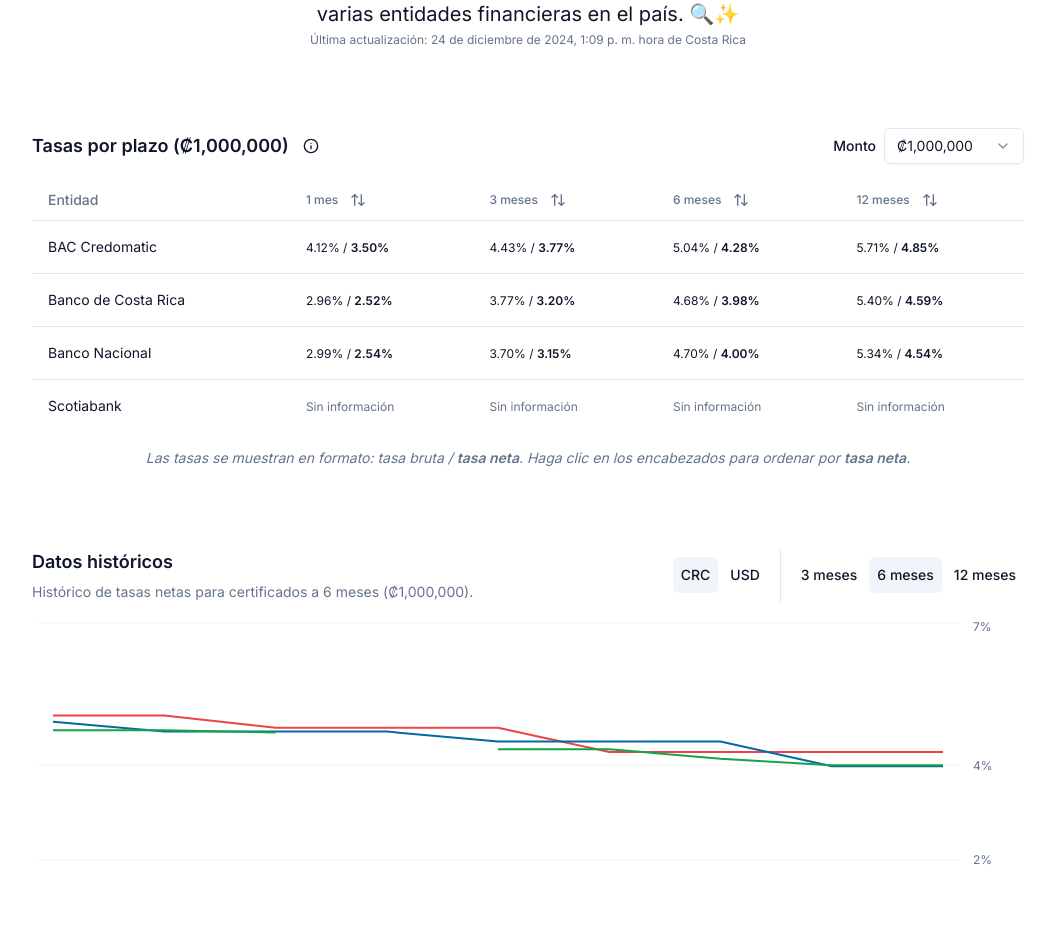
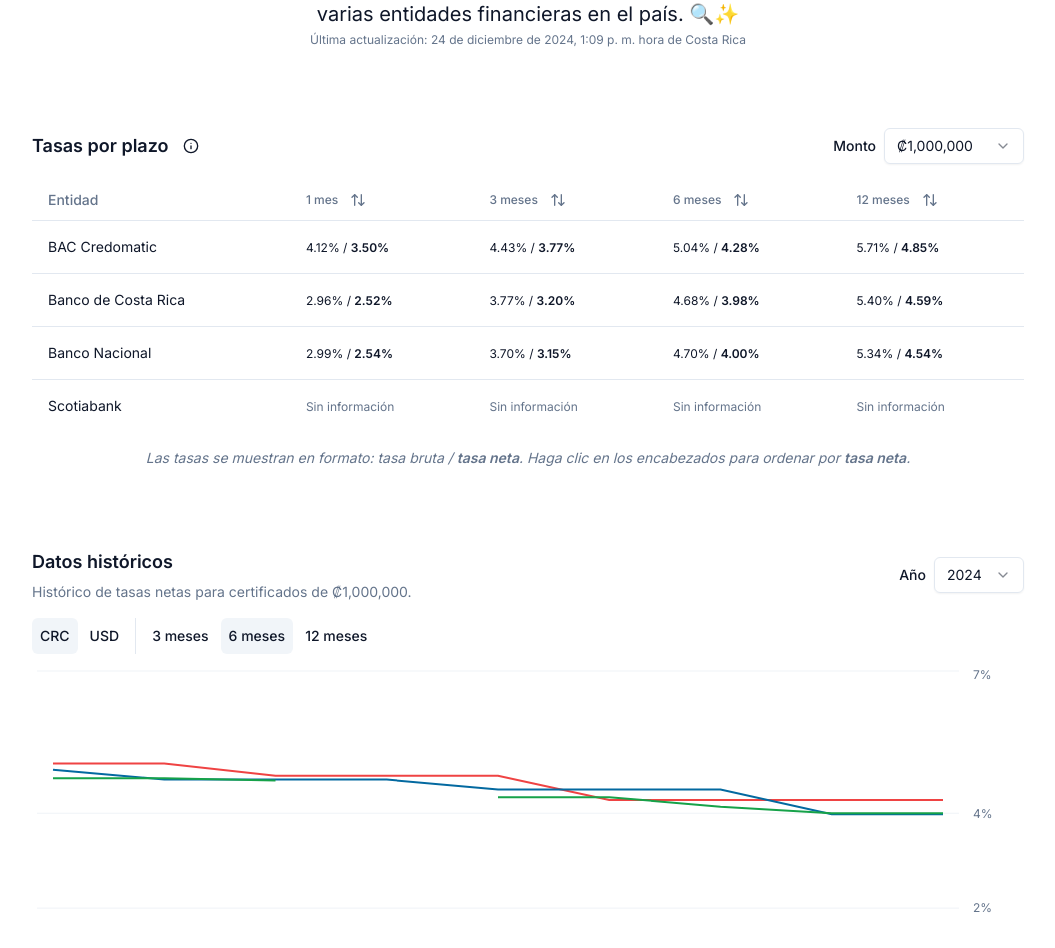
Before and after one commit to gggonzalo/tasas-cdp-cr, a Next.js app: page / in a window 1280 px wide. Shown: the part 120-1068 px from the top of the page, without its empty margins (112-1167 px from the left). Built offline with nearby package versions, Linux system fonts and the light colour scheme.

Commit message:
Change chart to use dates instead of months only Rearrange toggle groups layout Add year dropdown Fix hydration error with theme switcher

```diff
--- a/app/page.tsx
+++ b/app/page.tsx
@@ -1,13 +1,13 @@
 import { HistoricalRatesChart } from "@/components/HistoricalRatesChart";
 import { MultipleTermsTable } from "@/components/MultipleTermsTable";
-import janEntitiesRates from "../datos/2024-01/2024-01-01T06.00.00.000Z.json";
-import febEntitiesRates from "../datos/2024-02/2024-02-01T06.00.00.000Z.json";
-import marEntitiesRates from "../datos/2024-03/2024-03-01T06.00.00.000Z.json";
-import aprEntitiesRates from "../datos/2024-04/2024-04-01T06.00.00.000Z.json";
-import mayEntitiesRates from "../datos/2024-05/2024-05-01T06.00.00.000Z.json";
-import junEntitiesRates from "../datos/2024-06/2024-06-01T06.00.00.000Z.json";
-import julEntitiesRates from "../datos/2024-07/2024-07-01T06.00.00.000Z.json";
-import novEntitiesRates from "../datos/2024-11/2024-11-01T06.00.00.000Z.json";
+import janEntitiesRates from "../datos/2024-01/2024-01-09T06.00.00.000Z.json";
+import febEntitiesRates from "../datos/2024-02/2024-02-13T06.00.00.000Z.json";
+import marEntitiesRates from "../datos/2024-03/2024-03-19T06.00.00.000Z.json";
+import aprEntitiesRates from "../datos/2024-04/2024-04-04T06.00.00.000Z.json";
+import mayEntitiesRates from "../datos/2024-05/2024-05-14T06.00.00.000Z.json";
+import junEntitiesRates from "../datos/2024-06/2024-06-14T06.00.00.000Z.json";
+import julEntitiesRates from "../datos/2024-07/2024-07-14T06.00.00.000Z.json";
+import novEntitiesRates from "../datos/2024-11/2024-11-02T06.00.00.000Z.json";
 import decEntitiesRates from "../datos/2024-12/2024-12-24T19.09.36.216Z.json";
 
 const lastUpdateDate = "2024-12-24T19:09:36.216Z";
@@ -25,15 +25,15 @@
 );
 
 const monthlyRatesMap = {
-  "2024-01-01T06:00Z": janEntitiesRates,
-  "2024-02-01T06:00Z": febEntitiesRates,
-  "2024-03-01T06:00Z": marEntitiesRates,
-  "2024-04-01T06:00Z": aprEntitiesRates,
-  "2024-05-01T06:00Z": mayEntitiesRates,
-  "2024-06-01T06:00Z": junEntitiesRates,
-  "2024-07-01T06:00Z": julEntitiesRates,
-  "2024-11-01T06:00Z": novEntitiesRates,
-  "2024-12-01T06:00Z": decEntitiesRates,
+  "2024-01-09T06:00Z": janEntitiesRates,
+  "2024-02-13T06:00Z": febEntitiesRates,
+  "2024-03-19T06:00Z": marEntitiesRates,
+  "2024-04-04T06:00Z": aprEntitiesRates,
+  "2024-05-14T06:00Z": mayEntitiesRates,
+  "2024-06-14T06:00Z": junEntitiesRates,
+  "2024-07-14T06:00Z": julEntitiesRates,
+  "2024-11-02T06:00Z": novEntitiesRates,
+  "2024-12-24T19:09:36.216Z": decEntitiesRates,
 };
 
 export default function Home() {
--- a/components/HistoricalRatesChart.tsx
+++ b/components/HistoricalRatesChart.tsx
@@ -11,8 +11,16 @@
   ChartTooltipContent,
 } from "@/components/ui/chart";
 import { useMemo, useState } from "react";
-import { ToggleGroup, ToggleGroupItem } from "./ui/toggle-group";
-import { Separator } from "./ui/separator";
+import { Label } from "@/components/ui/label";
+import {
+  Select,
+  SelectTrigger,
+  SelectValue,
+  SelectContent,
+  SelectItem,
+} from "@/components/ui/select";
+import { ToggleGroup, ToggleGroupItem } from "@/components/ui/toggle-group";
+import { Separator } from "@/components/ui/separator";
 
 type TermOption = {
   value: number;
@@ -144,6 +152,8 @@
 export function HistoricalRatesChart({
   monthlyRatesMap,
 }: HistoricalRatesChartProps) {
+  // TODO: Implement functionality when we have 2 months of data for 2025
+  const [selectedYear, setSelectedYear] = useState<string>("2024");
   const [selectedCurrency, setSelectedCurrency] = useState<string>("CRC");
   // TODO: Replace with termOptions[0] when more of our data is available
   const [selectedTerm, setSelectedTerm] = useState<TermOption>(termOptions[1]);
@@ -165,26 +175,9 @@
     ).sort();
 
     const term = selectedTerm.value;
-    const monthNames = [
-      "Enero",
-      "Febrero",
-      "Marzo",
-      "Abril",
-      "Mayo",
-      "Junio",
-      "Julio",
-      "Agosto",
-      "Septiembre",
-      "Octubre",
-      "Noviembre",
-      "Diciembre",
-    ];
 
-    return allDates.map((date) => {
-      const monthIndex = new Date(date).getMonth();
-
-      return {
-        month: monthNames[monthIndex],
+    return allDates.map((date) => ({
+      date,
       BAC: currencyRates.find((r) => r.entity === "BAC Credomatic")
         ?.netRatesByDate[date]?.[term],
       BCR: currencyRates.find((r) => r.entity === "Banco de Costa Rica")
@@ -193,8 +186,7 @@
         ?.netRatesByDate[date]?.[term],
       SCOTIA: currencyRates.find((r) => r.entity === "Scotiabank")
         ?.netRatesByDate[date]?.[term],
-      };
-    });
+    }));
   }, [historicalRates, selectedTerm.value, selectedCurrency]);
 
   const yAxisDomain = useMemo(() => {
@@ -224,11 +216,23 @@
         <div className="flex flex-col gap-1.5">
           <h2 className="text-lg font-semibold">Datos históricos</h2>
           <p className="text-sm text-muted-foreground">
-            Histórico de tasas netas para certificados a {selectedTerm.label} (
-            {selectedCurrency === "CRC" ? "₡1,000,000" : "$1,500"}).
+            Histórico de tasas netas para certificados de{" "}
+            {selectedCurrency === "CRC" ? "₡1,000,000" : "$1,500"}.
           </p>
         </div>
-        <div className="flex flex-col items-start gap-3 lg:flex-row lg:items-center">
+        <div className="flex flex-col gap-2 lg:flex-row lg:items-center">
+          <Label htmlFor="year">Año</Label>
+          <Select value={selectedYear} onValueChange={setSelectedYear}>
+            <SelectTrigger id="year" className="w-[90px]">
+              <SelectValue />
+            </SelectTrigger>
+            <SelectContent>
+              <SelectItem value="2024">2024</SelectItem>
+            </SelectContent>
+          </Select>
+        </div>
+      </div>
+      <div className="mb-3 flex flex-col items-start gap-2 lg:flex-row lg:items-stretch">
         <ToggleGroup
           type="single"
           value={selectedCurrency}
@@ -236,17 +240,13 @@
             if (value) setSelectedCurrency(value);
           }}
         >
-            <ToggleGroupItem value="CRC" aria-label="Cambiar a CRC">
-              CRC
-            </ToggleGroupItem>
-            <ToggleGroupItem value="USD" aria-label="Cambiar a USD">
-              USD
-            </ToggleGroupItem>
+          <ToggleGroupItem value="CRC">CRC</ToggleGroupItem>
+          <ToggleGroupItem value="USD">USD</ToggleGroupItem>
         </ToggleGroup>
         <Separator
+          className="hidden lg:block lg:h-auto"
           decorative
           orientation="vertical"
-            className="hidden lg:block"
         />
         <ToggleGroup
           type="single"
@@ -258,27 +258,28 @@
           }}
         >
           {termOptions.map((option) => (
-              <ToggleGroupItem
-                key={option.label}
-                value={option.label}
-                aria-label={`Cambiar a ${option.label}`}
-              >
+            <ToggleGroupItem key={option.label} value={option.label}>
               {`${option.label}`}
             </ToggleGroupItem>
           ))}
         </ToggleGroup>
       </div>
-      </div>
       <ChartContainer config={config} maxHeight={400}>
         <LineChart accessibilityLayer data={data}>
           <CartesianGrid vertical={false} />
           <XAxis
-            dataKey="month"
+            dataKey="date"
             tickLine={false}
             axisLine={false}
             tickMargin={8}
             padding={{ left: 16, right: 16 }}
-            tickFormatter={(value) => value.slice(0, 3)}
+            tickFormatter={(value) =>
+              new Date(value).toLocaleDateString("es-CR", {
+                day: "2-digit",
+                month: "short",
+                timeZone: "America/Costa_Rica",
+              })
+            }
           />
           <YAxis
             tickLine={false}
@@ -290,7 +291,18 @@
           />
           <ChartTooltip
             cursor={false}
-            content={<ChartTooltipContent formatter={(value) => `${value}%`} />}
+            content={
+              <ChartTooltipContent
+                formatter={(value) => `${value}%`}
+                labelFormatter={(value) =>
+                  new Date(value).toLocaleDateString("es-CR", {
+                    day: "numeric",
+                    month: "long",
+                    timeZone: "America/Costa_Rica",
+                  })
+                }
+              />
+            }
           />
           <ChartLegend content={<ChartLegendContent />} />
           <Line
--- a/components/MultipleTermsTable.tsx
+++ b/components/MultipleTermsTable.tsx
@@ -34,7 +34,11 @@
 import { Label } from "@/components/ui/label";
 import { ArrowUpDown, ArrowUp, ArrowDown, Info } from "lucide-react";
 import { Button } from "@/components/ui/button";
-import { Popover, PopoverContent, PopoverTrigger } from "./ui/popover";
+import {
+  Popover,
+  PopoverContent,
+  PopoverTrigger,
+} from "@/components/ui/popover";
 
 type AmountOption = {
   amount: number;
@@ -42,15 +46,16 @@
   label: string;
 };
 
+// TODO: Remove commented options until we have a better idea on how to show different amounts that affect all rates more evenly (input instead of a select?)
 const amountOptions: AmountOption[] = [
   { amount: 1000000, currency: "CRC", label: "₡1,000,000" },
-  { amount: 2500000, currency: "CRC", label: "₡2,500,000" },
-  { amount: 5000000, currency: "CRC", label: "₡5,000,000" },
-  { amount: 10000000, currency: "CRC", label: "₡10,000,000" },
+  // { amount: 2500000, currency: "CRC", label: "₡2,500,000" },
+  // { amount: 5000000, currency: "CRC", label: "₡5,000,000" },
+  // { amount: 10000000, currency: "CRC", label: "₡10,000,000" },
   { amount: 1500, currency: "USD", label: "$1,500" },
-  { amount: 5000, currency: "USD", label: "$5,000" },
-  { amount: 10000, currency: "USD", label: "$10,000" },
-  { amount: 20000, currency: "USD", label: "$20,000" },
+  // { amount: 5000, currency: "USD", label: "$5,000" },
+  // { amount: 10000, currency: "USD", label: "$10,000" },
+  // { amount: 20000, currency: "USD", label: "$20,000" },
 ];
 
 type TableRowRates = {
@@ -210,11 +215,9 @@
     <div className="flex flex-col">
       <div className="mb-4 flex flex-col gap-6 lg:flex-row lg:justify-between">
         <div className="flex items-center gap-1">
-          <h2 className="text-lg font-semibold">
-            Tasas por plazo ({selectedAmount.label})
-          </h2>
+          <h2 className="text-lg font-semibold">Tasas por plazo</h2>
           <Popover>
-            <PopoverTrigger>
+            <PopoverTrigger asChild>
               <Button size="icon" variant="ghost">
                 <Info />
               </Button>
@@ -251,12 +254,7 @@
                 {amountOptions
                   .filter((o) => o.currency === "CRC")
                   .map((option) => (
-                    <SelectItem
-                      key={option.label}
-                      value={option.label}
-                      // TODO: Remove until we have a better idea on how to show different amounts that affect all rates more evenly (input instead of a select?)
-                      disabled={option.amount > 1000000}
-                    >
+                    <SelectItem key={option.label} value={option.label}>
                       {option.label}
                     </SelectItem>
                   ))}
@@ -267,12 +265,7 @@
                 {amountOptions
                   .filter((o) => o.currency === "USD")
                   .map((option) => (
-                    <SelectItem
-                      key={option.label}
-                      value={option.label}
-                      // TODO: Same as above
-                      disabled={option.amount > 1500}
-                    >
+                    <SelectItem key={option.label} value={option.label}>
                       {option.label}
                     </SelectItem>
                   ))}
```
Also changed, not shown: components/DarkModeToggle.tsx (+11 -1 lines), datos/2024-01/2024-01-09T06.00.00.000Z.json (renamed from datos/2024-01/2024-01-01T06.00.00.000Z.json), datos/2024-02/2024-02-13T06.00.00.000Z.json (renamed from datos/2024-02/2024-02-01T06.00.00.000Z.json), datos/2024-03/2024-03-19T06.00.00.000Z.json (renamed from datos/2024-03/2024-03-01T06.00.00.000Z.json), datos/2024-04/2024-04-04T06.00.00.000Z.json (renamed from datos/2024-04/2024-04-01T06.00.00.000Z.json), datos/2024-05/2024-05-14T06.00.00.000Z.json (renamed from datos/2024-05/2024-05-01T06.00.00.000Z.json), datos/2024-06/2024-06-14T06.00.00.000Z.json (renamed from datos/2024-06/2024-06-01T06.00.00.000Z.json), datos/2024-07/2024-07-14T06.00.00.000Z.json (renamed from datos/2024-07/2024-07-01T06.00.00.000Z.json), datos/2024-11/2024-11-02T06.00.00.000Z.json (renamed from datos/2024-11/2024-11-01T06.00.00.000Z.json). Lines whose indentation alone changed are shown as unchanged.
